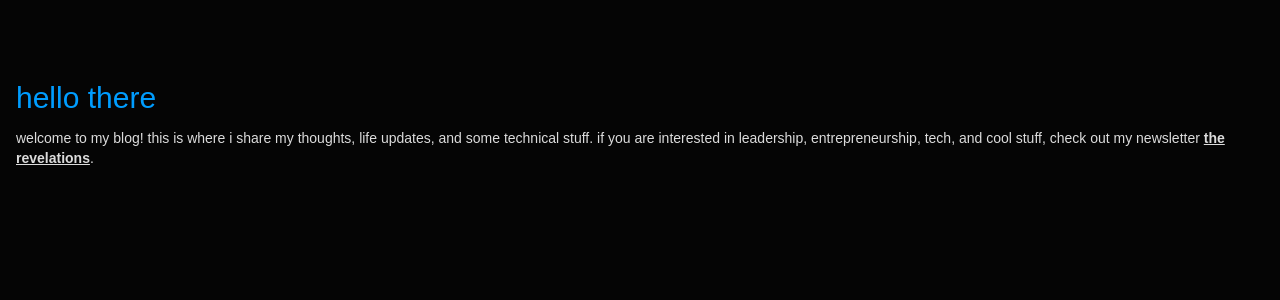
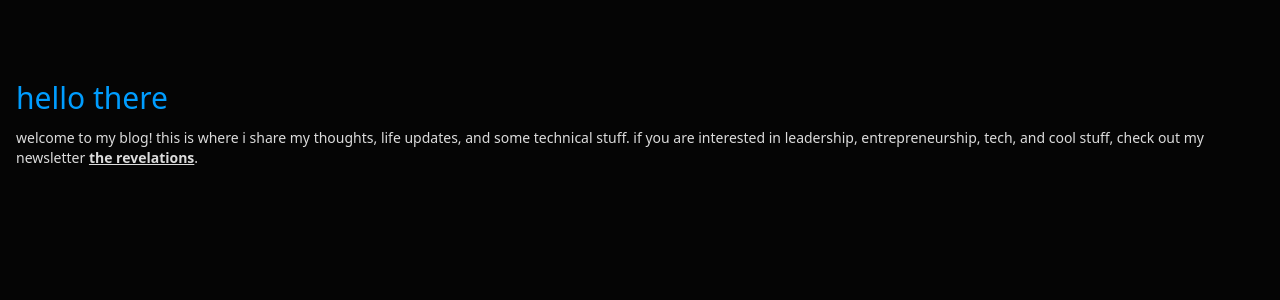
Before and after one commit to theluqmn/blog, a Jekyll site: the page built from index.md, in a window 1280 px wide. Shown: the top 300 px of the page. Built offline with Jekyll 4.4.1, drawn with Linux system fonts in a browser that asks for light colours; nearby versions of some CDN libraries; some web fonts are replaced; our own code applies the rules of GitHub Pages for plain Markdown files.

Commit message:
gave up for now on the custom font thing

```diff
--- a/_layouts/index.html
+++ b/_layouts/index.html
@@ -18,12 +18,9 @@
                 }
             }
         </script>
-
-        <!-- Jersey font -->
-        <link href="https://fonts.cdnfonts.com/css/jersey-font" rel="stylesheet">
     </head>
 
-    <body class="p-4 bg-[rgb(5,5,5)]" style="font-family: 'Jersey 15', sans-serif;">
+    <body class="p-4 bg-[rgb(5,5,5)]">
         <div class="
         space-y-3
         text-sm text-[rgb(220,220,220)]
```
